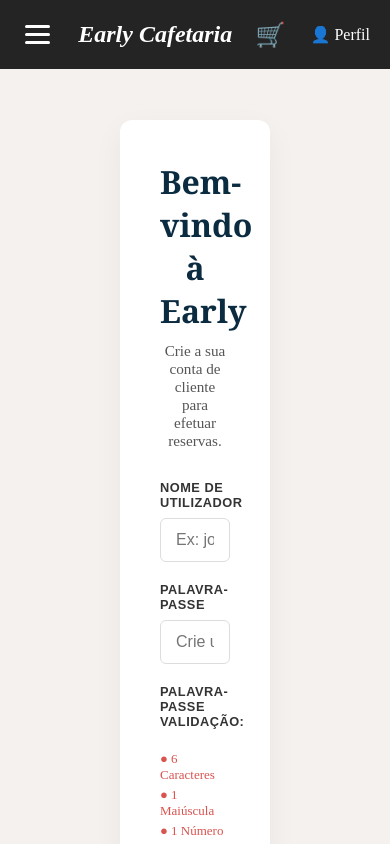
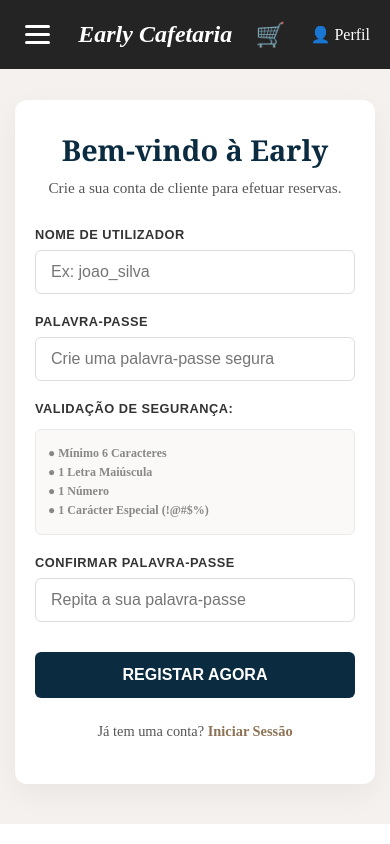
Before and after one commit to Marcelrobi1/cafetaria-frontend, a React (Vite) app: page /register in a window 390 px wide. Shown: the top 844 px of the page. Built offline with nearby package versions, Linux system fonts and the light colour scheme.

Commit message:
Responsive melhoras

```diff
--- a/src/components/Footer/Footer.css
+++ b/src/components/Footer/Footer.css
@@ -51,22 +51,30 @@
   margin: 0;
 }
 
-.footer-column ul li, .footer-column p, .social-links span {
+/* Centralizamos los estilos de listas y enlaces aquí */
+.footer-column ul li span,
+.footer-column p,
+.social-links a {
   color: #666;
   font-family: Arial, sans-serif;
   font-size: 0.9rem;
   margin-bottom: 15px;
   cursor: pointer;
   line-height: 1.6;
+  text-decoration: none; /* Elimina la línea azul de los enlaces */
+  display: inline-block;
+  transition: color 0.3s ease;
 }
 
-.footer-column ul li:hover, .social-links span:hover {
-  color: #d4b499;
+.footer-column ul li span:hover,
+.social-links a:hover {
+  color: #d4b499; /* Efecto dorado al pasar el ratón */
 }
 
 .social-links {
   display: flex;
-  gap: 15px;
+  flex-direction: column; /* Apila las redes sociales verticalmente */
+  gap: 5px;
 }
 
 .phone-title {
@@ -85,3 +93,48 @@
   color: #aaa;
   letter-spacing: 1px;
 }
+
+/* =========================================
+   MEDIA QUERIES - TABLETS (Múltiples Filas)
+   ========================================= */
+@media screen and (max-width: 900px) {
+  .footer-container {
+    flex-wrap: wrap; /* Permite que las columnas pasen a una nueva línea si no caben */
+    gap: 50px;
+  }
+
+  .footer-brand {
+    flex: 1 1 100%; /* La marca ocupa el 100% del ancho arriba */
+    margin-bottom: 0;
+  }
+
+  .footer-brand p {
+    max-width: 100%; /* Quita la restricción de ancho para aprovechar la pantalla */
+  }
+
+  .footer-column {
+    flex: 1 1 calc(33.333% - 50px); /* Las otras 3 columnas se dividen equitativamente debajo */
+  }
+}
+
+/* =========================================
+   MEDIA QUERIES - MÓVILES (Una sola columna)
+   ========================================= */
+@media screen and (max-width: 600px) {
+  .footer-section {
+    padding: 60px 20px 20px; /* Reduce el margen lateral en teléfonos */
+  }
+
+  .footer-container {
+    flex-direction: column; /* Fuerza todo a una sola columna vertical */
+    gap: 40px;
+  }
+
+  .footer-column {
+    flex: 1 1 100%;
+  }
+
+  .phone-title {
+    margin-top: 20px;
+  }
+}
--- a/src/components/Footer/Footer.jsx
+++ b/src/components/Footer/Footer.jsx
@@ -2,11 +2,10 @@
 import './Footer.css';
 
 function Footer() {
+  const navigate = useNavigate();
 
-  const navigate = useNavigate();
   const handleMenuNavigation = () => {
-  const token = localStorage.getItem('token');
-
+    const token = localStorage.getItem('token');
     if (!token) {
       navigate('/login');
     } else {
@@ -15,7 +14,7 @@
   };
 
   return (
-    <footer className="footer-section" id = "footer">
+    <footer className="footer-section" id="footer">
       <div className="footer-container">
 
         {/* Columna 1: Marca */}
@@ -28,9 +27,9 @@
         <div className="footer-column">
           <h4>MENU</h4>
           <ul>
-            <li><span onClick={handleMenuNavigation} style={{ cursor: 'pointer' }}>Carne</span></li>
-            <li><span onClick={handleMenuNavigation} style={{ cursor: 'pointer' }}>Peixe</span></li>
-            <li><span onClick={handleMenuNavigation} style={{ cursor: 'pointer' }}>Vegetariano</span></li>
+            <li><span onClick={handleMenuNavigation}>Carne</span></li>
+            <li><span onClick={handleMenuNavigation}>Peixe</span></li>
+            <li><span onClick={handleMenuNavigation}>Vegetariano</span></li>
           </ul>
         </div>
 
@@ -44,10 +43,11 @@
         {/* Columna 4: Contacto */}
         <div className="footer-column">
           <h4>REDES SOCIAIS</h4>
-          <p className="social-links">
-            <span> <a href="https://www.instagram.com/earlycedofeita/" target="_blank" rel="noopener noreferrer" style={{ textDecoration: 'none', color: 'inherit' }}>Instagram</a></span>
-            <span> <a href="https://www.pinterest.com/" target="_blank" rel="noopener noreferrer" style={{ textDecoration: 'none', color: 'inherit' }}>Pinterest</a></span>
-          </p>
+          {/* Limpiamos los enlaces pasándolos al CSS */}
+          <div className="social-links">
+            <a href="https://www.instagram.com/earlycedofeita/" target="_blank" rel="noopener noreferrer">Instagram</a>
+            <a href="https://www.pinterest.com/" target="_blank" rel="noopener noreferrer">Pinterest</a>
+          </div>
           <h4 className="phone-title">TELEFONE</h4>
           <p>📞 +351 937 461 551</p>
         </div>
@@ -55,7 +55,8 @@
       </div>
 
       <div className="footer-bottom">
-        <p>&copy; 2026 EARLY CAFETARIA — DEVELOPED BY ROBI HENRIQUEZ & PEDRO PAIVA - UFP</p>
+        {/* Pequeño detalle pro: usamos el año dinámico de JavaScript */}
+        <p>&copy; {new Date().getFullYear()} EARLY CAFETARIA — DEVELOPED BY ROBI HENRIQUEZ & PEDRO PAIVA - UFP</p>
       </div>
     </footer>
   );
--- a/src/components/Register/Register.css
+++ b/src/components/Register/Register.css
@@ -4,7 +4,8 @@
   align-items: center;
   min-height: calc(100vh - 70px);
   background-color: #f4f1ee;
-  padding: 120px;
+  /* Reducimos el padding extremo de 120px para que encaje mejor en tablets y desktop */
+  padding: 80px 20px;
 }
 
 .register-card {
@@ -14,6 +15,7 @@
   box-shadow: 0 10px 30px rgba(0,0,0,0.05);
   width: 100%;
   max-width: 450px;
+  box-sizing: border-box; /* Asegura que el padding no desborde el contenedor */
 }
 
 .register-header {
@@ -62,6 +64,30 @@
   outline: none;
   border-color: #0b2b40;
   box-shadow: 0 0 0 2px rgba(11, 43, 64, 0.1);
+}
+
+/* Reglas de Seguridad Visual */
+.password-rules {
+  background-color: #faf9f8;
+  padding: 12px;
+  border-radius: 6px;
+  border: 1px solid #eaeaea;
+  font-size: 0.8rem;
+  margin-top: 5px;
+}
+
+.password-rules p {
+  margin: 4px 0;
+  transition: color 0.3s ease;
+  font-weight: bold;
+}
+
+.invalid {
+  color: #888; /* Gris neutral para reglas no cumplidas */
+}
+
+.valid {
+  color: #137333; /* Verde éxito para reglas cumplidas */
 }
 
 .btn-register {
@@ -124,20 +150,23 @@
   text-decoration: underline;
 }
 
-.password-rules {
-  margin-top: 10px;
-  font-size: 13px;
+/* =========================================
+   MEDIA QUERIES - MÓVILES Y TABLETS
+   ========================================= */
+@media screen and (max-width: 768px) {
+  .register-container {
+    padding: 100px 15px 40px; /* Reduce el margen superior y lateral */
   }
 
-.password-rules p {
-  margin: 4px 0;
-  transition: color 0.3s ease;
+  .register-card {
+    padding: 30px 20px; /* Tarjeta con menos espacio muerto dentro */
   }
 
-.invalid {
-  color: #d9534f;
+  .register-header h2 {
+    font-size: 1.8rem;
   }
 
-.valid {
-  color: #28a745;
+  .password-rules {
+    font-size: 0.75rem; /* Achicamos ligeramente las reglas en móviles */
   }
+}
--- a/src/components/Register/Register.jsx
+++ b/src/components/Register/Register.jsx
@@ -13,6 +13,7 @@
   const [loading, setLoading] = useState(false);
   const [error, setError] = useState('');
   const [success, setSuccess] = useState('');
+
   const passwordChecks = {
     length: formData.password.length >= 6,
     uppercase: /[A-Z]/.test(formData.password),
@@ -21,10 +22,6 @@
   };
 
   const BASE_URL = 'https://siws.ufp.pt/lwlc/api';
-
-  // TOKEN DE ADMINISTRADOR HARDCODEADO (Service Account Proxy)
-  // ATENÇÃO: Atualiza este token mesmo antes da apresentação, pois ele expira rápido!
-
 
   const handleChange = (e) => {
     setFormData({
@@ -38,10 +35,13 @@
     setError('');
     setSuccess('');
 
+    // 1. Validar si las contraseñas coinciden
     if (formData.password !== formData.confirmPassword) {
       setError('As palavras-passe não coincidem.');
       return;
     }
+
+    // 2. Validar las reglas de seguridad
     if (
       !passwordChecks.length ||
       !passwordChecks.uppercase ||
@@ -55,15 +55,13 @@
     setLoading(true);
 
     try {
-      // ==========================================
-      // FASE 1: OBTENER UN TOKEN FRESCO DE ADMIN (Auto-Login Oculto)
-      // ==========================================
+      // FASE 1: Auto-Login Oculto del Admin
       const loginResponse = await fetch(`${BASE_URL}/auth/login`, {
         method: 'POST',
         headers: { 'Content-Type': 'application/json' },
         body: JSON.stringify({
           username: "admin",
-          password: "Secure1!" // Credenciales extraídas de Swagger
+          password: "Secure1!"
         })
       });
 
@@ -72,11 +70,9 @@
       }
 
       const loginData = await loginResponse.json();
-      const freshAdminToken = loginData.token; // ¡Token recién horneado!
+      const freshAdminToken = loginData.token;
 
-      // ==========================================
-      // FASE 2: CREAR EL USUARIO CON EL NUEVO TOKEN
-      // ==========================================
+      // FASE 2: Crear el Cliente
       const payload = {
         username: formData.username,
         password: formData.password,
@@ -88,13 +84,12 @@
         method: 'POST',
         headers: {
           'Content-Type': 'application/json',
-          'Authorization': `Bearer ${freshAdminToken}` // Usamos el token fresco
+          'Authorization': `Bearer ${freshAdminToken}`
         },
         body: JSON.stringify(payload)
       });
 
       if (!registerResponse.ok) {
-        const errorText = await registerResponse.text();
         throw new Error(`Erro ao criar conta: Username indisponível ou dados inválidos.`);
       }
 
@@ -148,20 +143,34 @@
           </div>
 
           <div className="form-group">
-            <label>Palavra-passe validação:</label>
+            <label>Validação de Segurança:</label>
             <div className="password-rules">
-                  <p className={passwordChecks.length ? 'valid' : 'invalid'}> ● 6 Caracteres
+              <p className={passwordChecks.length ? 'valid' : 'invalid'}>
+                {passwordChecks.length ? '✓' : '●'} Mínimo 6 Caracteres
               </p>
-
-                  <p className={passwordChecks.uppercase ? 'valid' : 'invalid'}> ● 1 Maiúscula
+              <p className={passwordChecks.uppercase ? 'valid' : 'invalid'}>
+                {passwordChecks.uppercase ? '✓' : '●'} 1 Letra Maiúscula
               </p>
-
-                  <p className={passwordChecks.number ? 'valid' : 'invalid'}> ● 1 Número
+              <p className={passwordChecks.number ? 'valid' : 'invalid'}>
+                {passwordChecks.number ? '✓' : '●'} 1 Número
               </p>
-
-                  <p className={passwordChecks.special ? 'valid' : 'invalid'}> ● 1 Carácter Extraordinário
+              <p className={passwordChecks.special ? 'valid' : 'invalid'}>
+                {passwordChecks.special ? '✓' : '●'} 1 Carácter Especial (!@#$%)
               </p>
             </div>
+          </div>
+
+          {/* ¡RESCATAMOS EL CAMPO DE CONFIRMAR CONTRASEÑA! */}
+          <div className="form-group">
+            <label>Confirmar Palavra-passe</label>
+            <input
+              type="password"
+              name="confirmPassword"
+              placeholder="Repita a sua palavra-passe"
+              value={formData.confirmPassword}
+              onChange={handleChange}
+              required
+            />
           </div>
 
           <button type="submit" className="btn-register" disabled={loading}>
```
Lines whose indentation alone changed are shown as unchanged.
